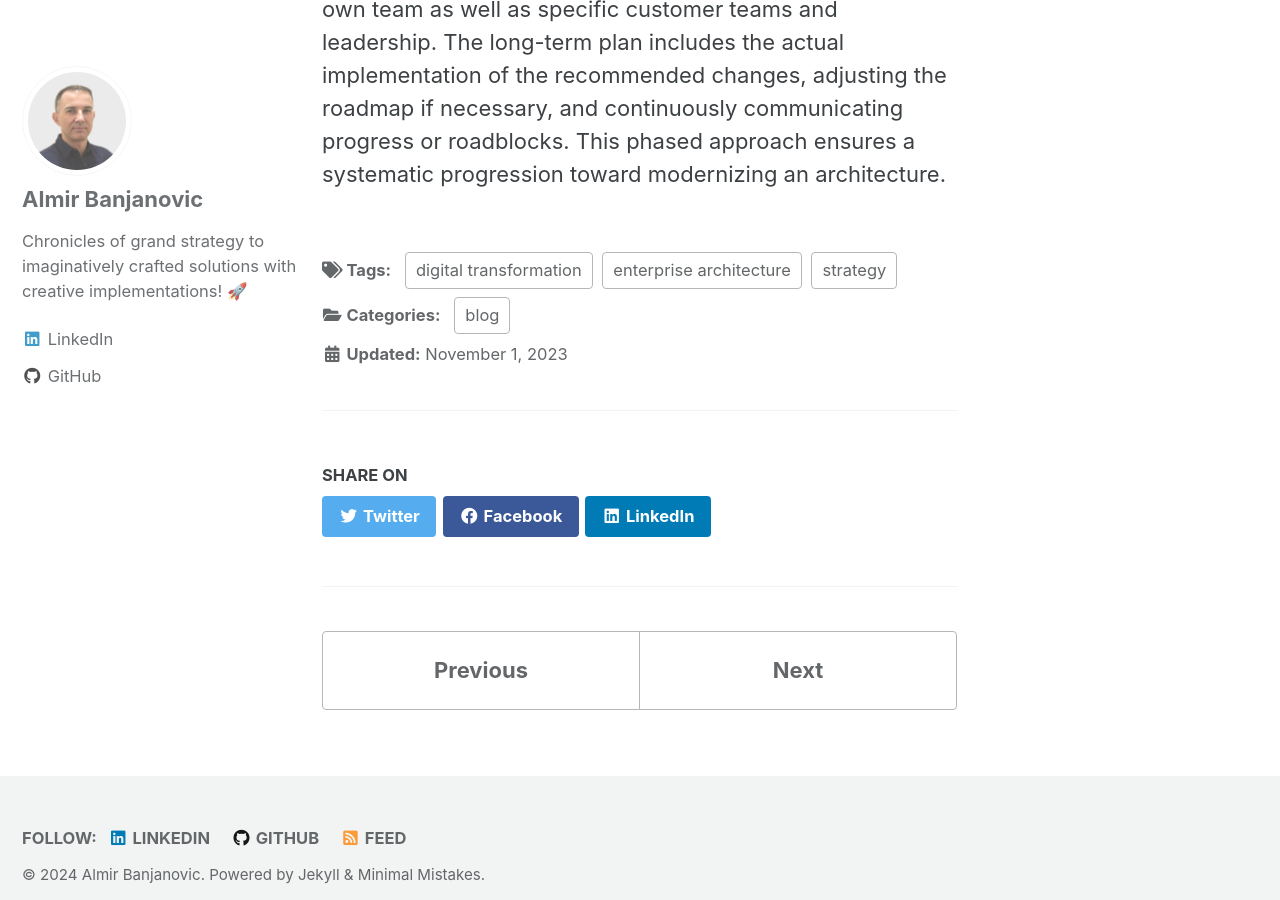
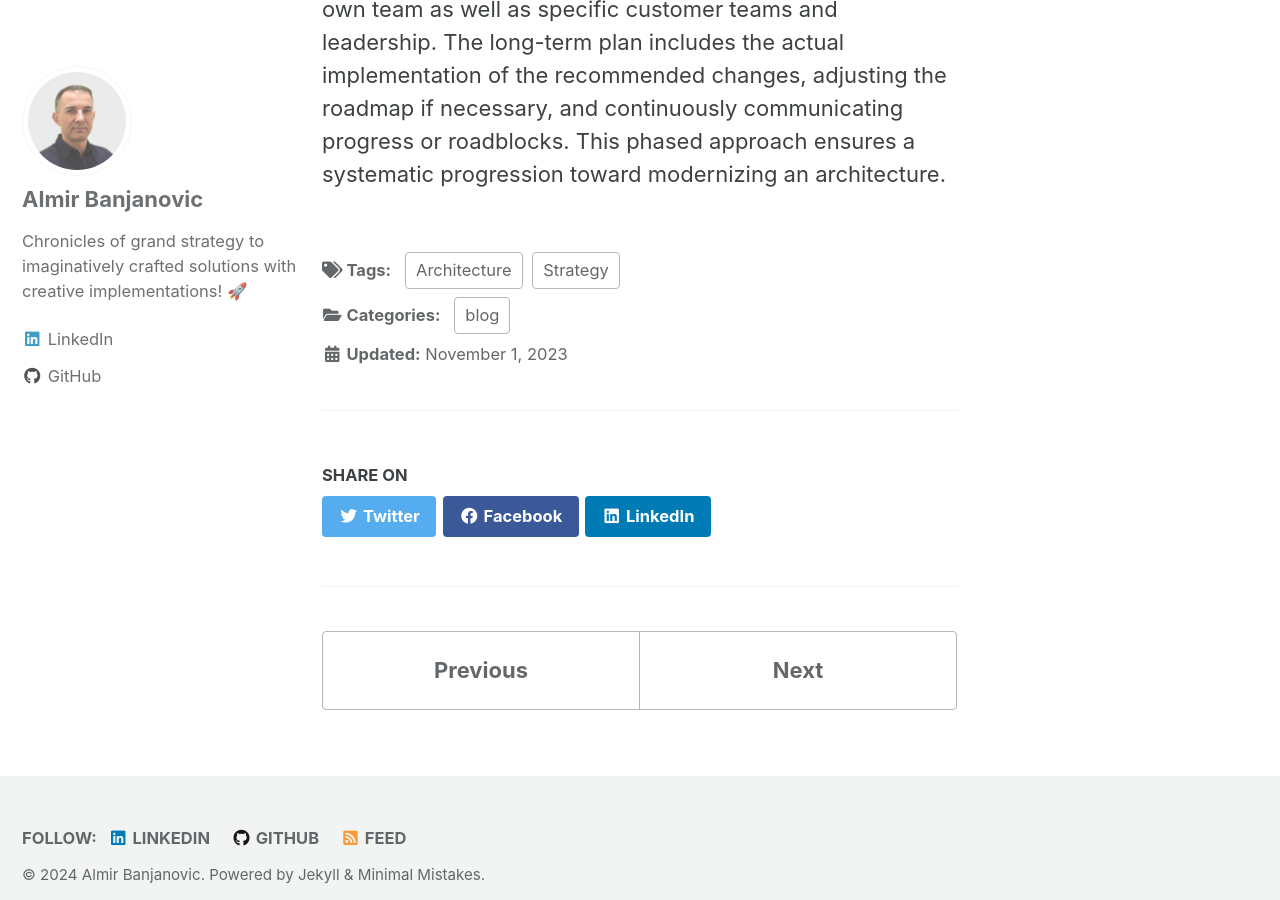
Before and after one commit to almirbanjanovic/roadtocloud.github.io, a Jekyll site: the page built from blog/_posts/2023-11-1-architecture-assessments.md, in a window 1280 px wide and 900 px high, scrolled down 3633 px. Built offline with Jekyll 4.4.1, drawn with Linux system fonts in a browser that asks for light colours; cached includes are drawn as plain includes.

Commit message:
Update 2023-11-1-architecture-assessments.md

```diff
--- a/blog/_posts/2023-11-1-architecture-assessments.md
+++ b/blog/_posts/2023-11-1-architecture-assessments.md
@@ -5,9 +5,8 @@ header:
 excerpt: "How does one perform an architecture asessment in the context of modernization? Oftentimes this involves assessing current state vs future state, identifying challenges, providing recommendations and gaining alignment."
 toc: true
 tags:
-  - digital transformation
-  - enterprise architecture
-  - strategy
+  - Architecture
+  - Strategy
 ---
 How does one perform an architecture asessment in the context of modernization? Oftentimes this involves assessing current state vs future state, identifying challenges, providing recommendations and gaining alignment. This process is comprised of several key steps in a collaborative way.
 
```
